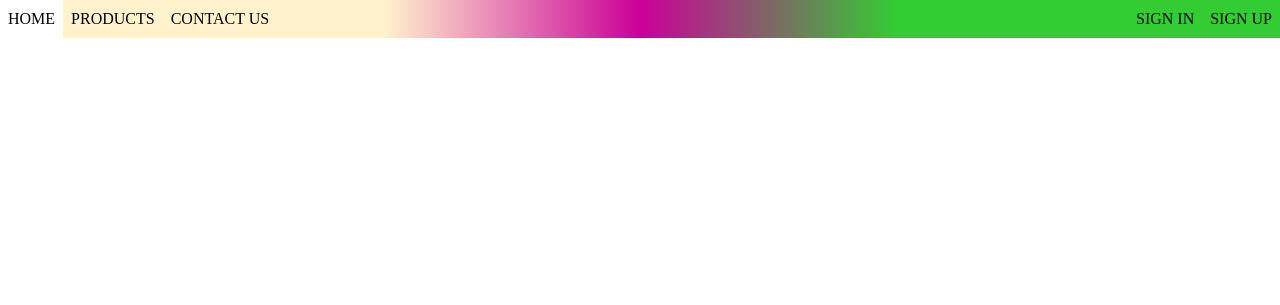
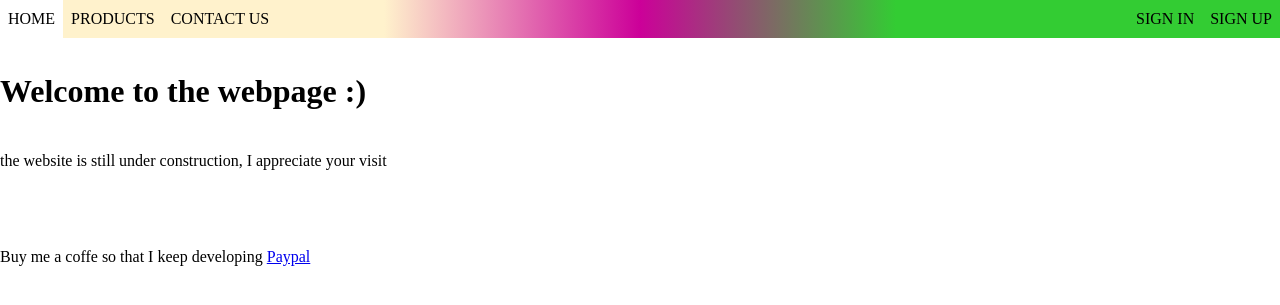
Before and after one commit to betshug/webapp, a Flask app: page / in a window 1280 px wide. Shown: the top 305 px of the page. Run offline with Flask 3, Linux system fonts and the light colour scheme.

Commit message:
Update home.html
small changes

```diff
--- a/templates/home.html
+++ b/templates/home.html
@@ -11,7 +11,7 @@
 <body>
     <nav>
         <ul class="navbar" id="dropdownClick">
-            <li><a href="/home">home</a></li>
+            <li><a href="/">home</a></li>
             <li><a href="/products">products</a></li>
             <li><a href="/Contact">contact us</a></li>
             <li class="navbar-right"><a href="/signup">sign up</a></li>
@@ -19,6 +19,12 @@
             <li class="dropdownIcon"><a href="javascript:void(0):" onclick="dropdownMenu()">&#9776;</a></li>
         </ul>
     </nav>
+    <div>
+        <h1>Welcome to the webpage :) </h1>
+        <p>the website is still under construction, I appreciate your visit</p>
+        <br>
+        <p>Buy me a coffe so that I keep developing <a href="/paypal">Paypal</a></p>
+    </div>
 
     <script>
         function dropdownMenu(){
```
